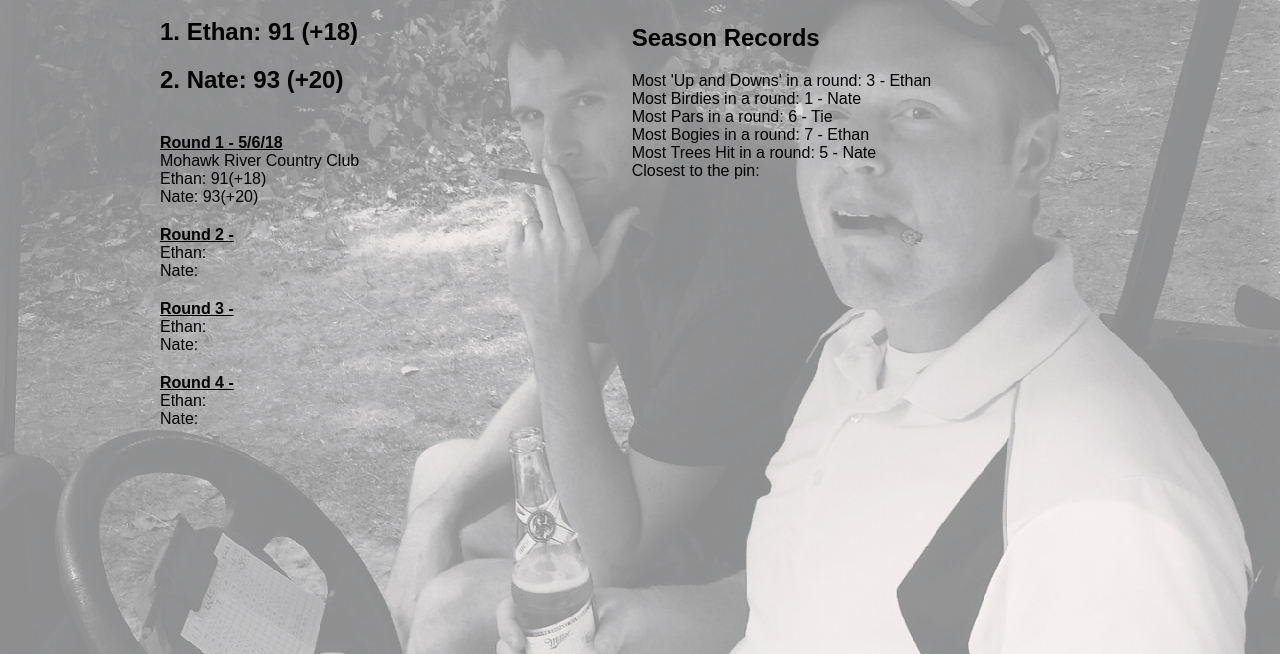
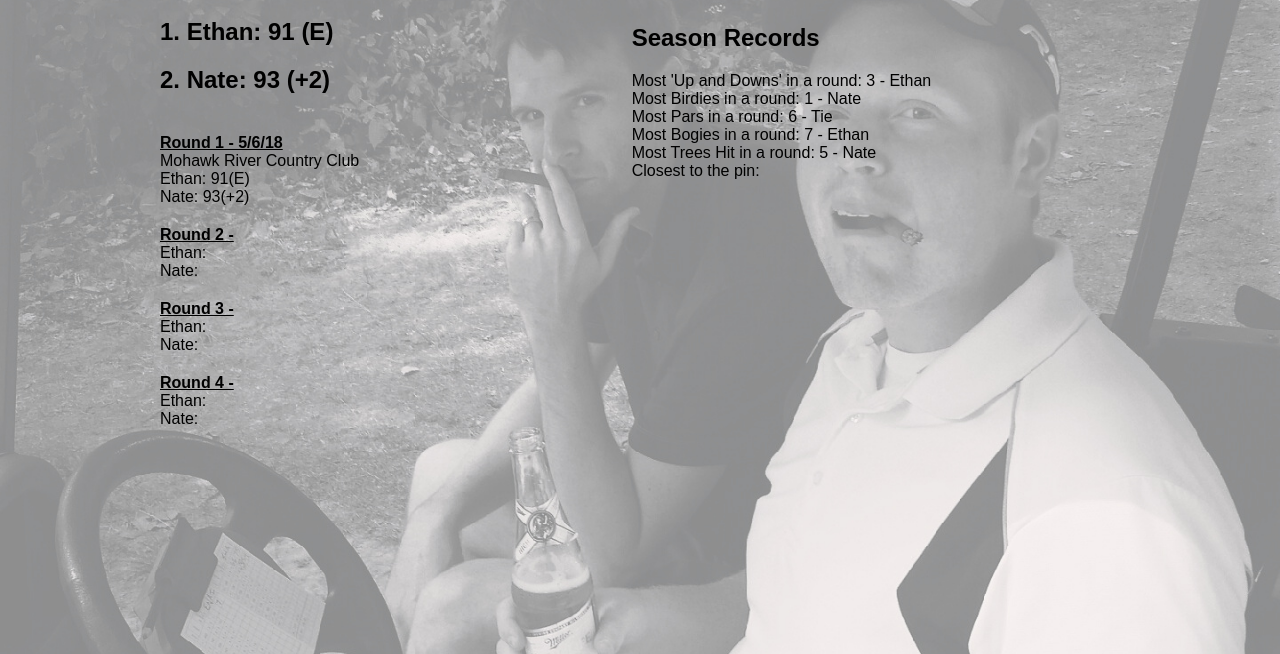
Before and after one commit to nate-eaves/boozenbogeys, a plain HTML site: page BoozeAndBogeys_2018.html in a window 1280 px wide. Shown: the part 146-800 px from the top of the page. Drawn offline with nearby package versions, Linux system fonts and the light colour scheme.

Commit message:
Updated scores
Scores to bogey

```diff
--- a/BoozeAndBogeys_2018.html
+++ b/BoozeAndBogeys_2018.html
@@ -16,13 +16,13 @@
         </a>
         <h1>2018 Booze and Bogeys Tour</h1>
         <div class="tour_results">
-            <h2 class="standing">1. Ethan: 91 (+18)</h2>
-            <h2 class="standing">2. Nate: 93 (+20)</h2>
+            <h2 class="standing">1. Ethan: 91 (E)</h2>
+            <h2 class="standing">2. Nate: 93 (+2)</h2>
 
             <p class="round">Round 1 - 5/6/18</p>
             <p>Mohawk River Country Club</p>
-            <p>Ethan: 91(+18)</p>
-            <p>Nate: 93(+20)</p>
+            <p>Ethan: 91(E)</p>
+            <p>Nate: 93(+2)</p>
 
             <p class="round">Round 2 - </p>
             <p></p>
```
